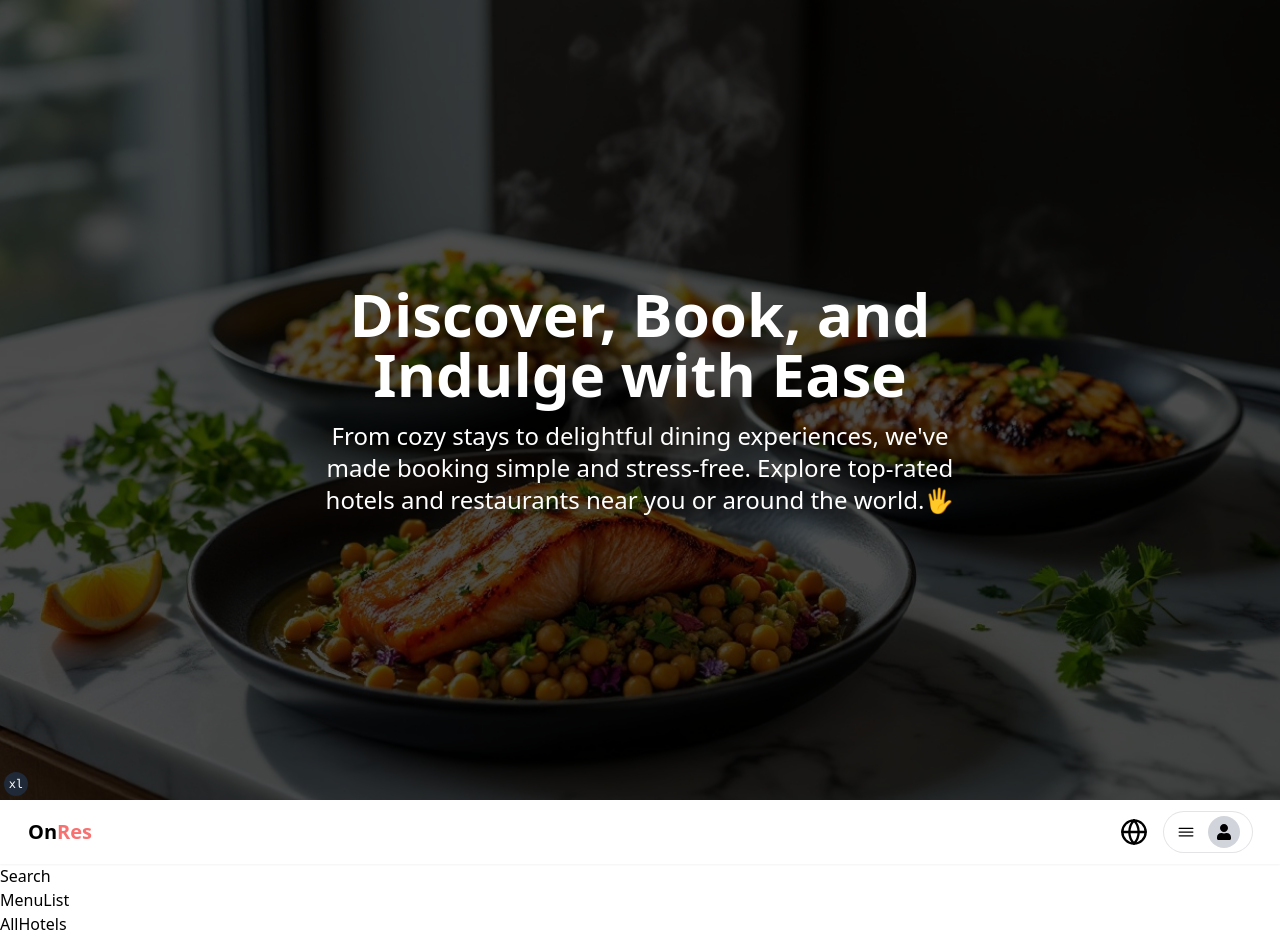
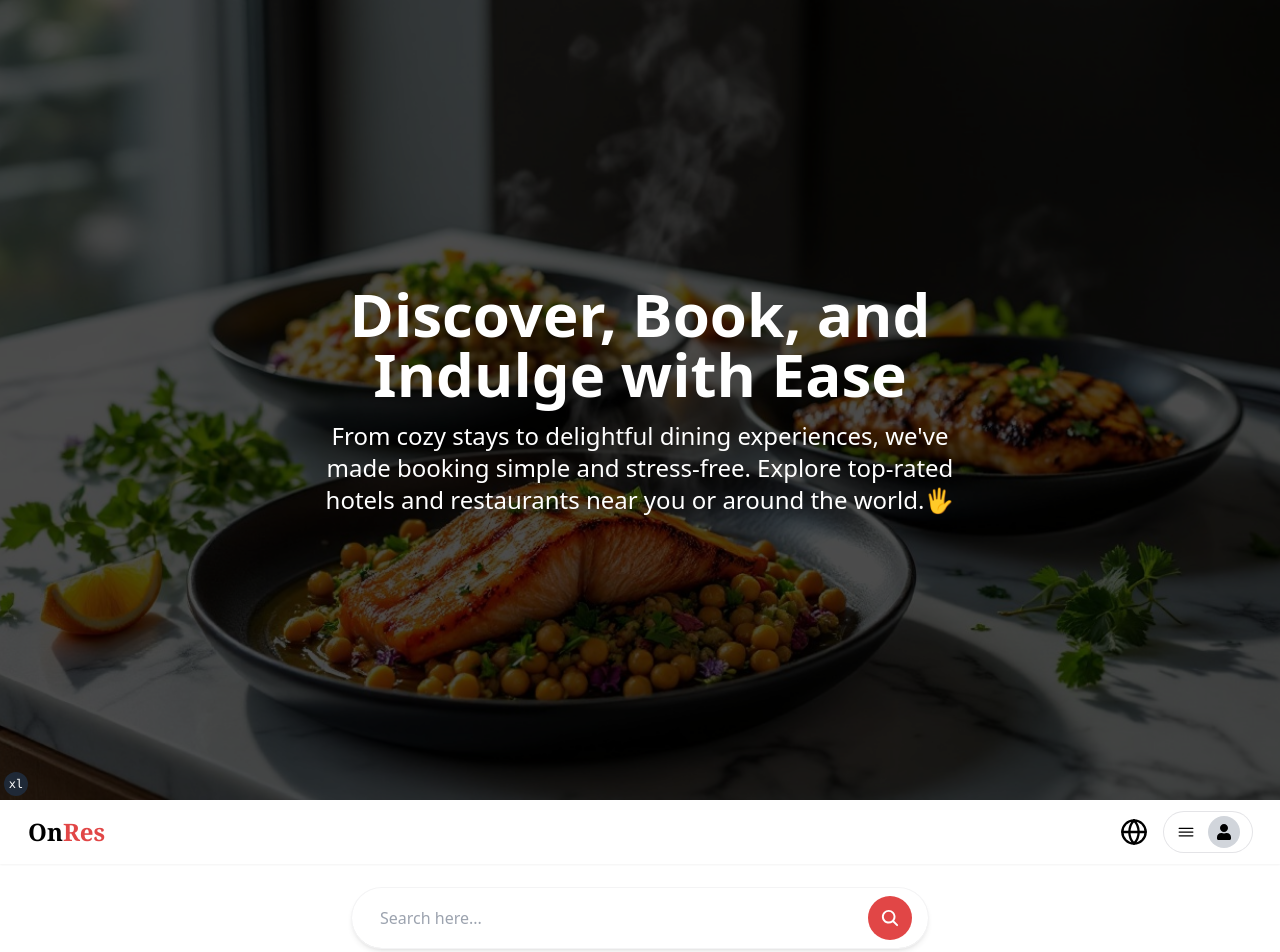
Before and after one commit to leconstantin/openTb, a Next.js app: page / in a window 1280 px wide. Shown: the top 952 px of the page. Built offline with nearby package versions, Linux system fonts and the light colour scheme.

Commit message:
added search bar

```diff
--- a/src/app/page.tsx
+++ b/src/app/page.tsx
@@ -2,7 +2,7 @@ import AllHotels from "@/features/home/AllHotels";
 import Hero from "@/features/home/hero";
 import MenuList from "@/features/home/MenuList";
 import SearchTab from "@/features/home/SearchTab";
-import SubHero from "@/features/home/subHero";
+import HeaderTop from "@/features/home/subHero";
 
 export default function Home() {
   return (
@@ -11,7 +11,7 @@ export default function Home() {
         <Hero />
       </div>
       <div className=" min-h-screen">
-        <SubHero />
+        <HeaderTop />
         <SearchTab />
         <MenuList />
         <AllHotels />
--- a/src/features/home/SearchTab.tsx
+++ b/src/features/home/SearchTab.tsx
@@ -1,3 +1,18 @@
+import { IoSearch } from "react-icons/io5";
+
 export default function SearchTab() {
-  return <div>Search</div>;
+  return (
+    <div className="max-w-xl mx-3 md:mx-auto  shadow-md hover:shadow-lg rounded-full px-4 md:pl-7 py-1 md:py-2 my-6 ring-1 ring-zinc-100">
+      <div className="flex justify-between">
+        <input
+          type="text"
+          placeholder="Search here..."
+          className="flex-1 outline-none"
+        />
+        <div className=" bg-red-600 opacity-85 hover:opacity-100 hover:ring-2 ring-red-500 flex items-center justify-end p-3 rounded-full">
+          <IoSearch className="text-white size-5" />
+        </div>
+      </div>
+    </div>
+  );
 }
--- a/src/features/home/subHero.tsx
+++ b/src/features/home/subHero.tsx
@@ -1,11 +1,11 @@
 import { LuGlobe } from "react-icons/lu";
 import { IoIosMenu } from "react-icons/io";
 import { FaUser } from "react-icons/fa";
-export default function SubHero() {
+export default function HeaderTop() {
   return (
     <div className="flex justify-between items-center shadow-sm px-4 md:px-7 py-3">
-      <div className="font-semibold text-xl hover:opacity-85">
-        On<span className="text-red-400">Res</span>
+      <div className="font-semibold text-2xl font-serif hover:opacity-85">
+        On<span className="text-red-600 opacity-85">Res</span>
       </div>
       <div className="flex items-center gap-x-4">
         <div>
```
